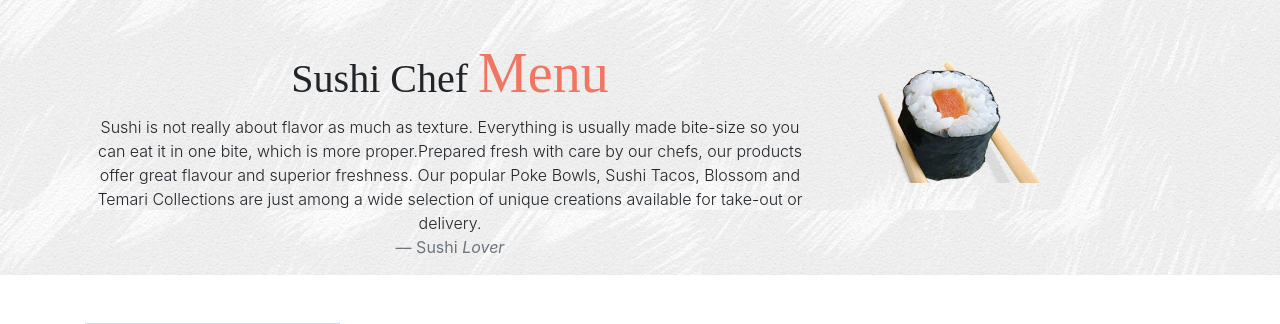
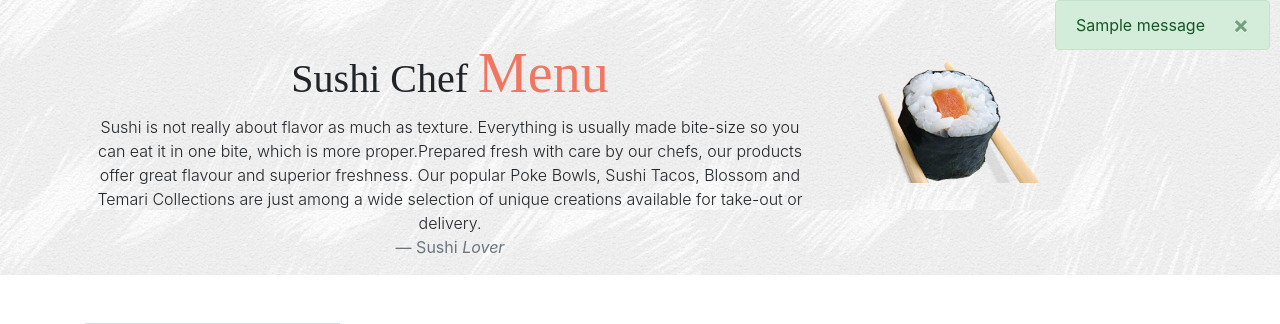
Before and after one commit to avishkakavindu/Sushi-Chef, a Django app: page /menu in a window 1280 px wide. Shown: the part 112-436 px from the top of the page. Run offline with Django 3.2, Linux system fonts and the light colour scheme; tables that the repository leaves empty hold one stand-in row (values such as "Sample post"); grey boxes marked "Sample" are stand-in pictures; one stand-in notice (Sample message) is shown; some libraries are stand-ins or nearby versions.

Commit message:
User registration alert messages done

```diff
--- a/SushiChef/settings.py
+++ b/SushiChef/settings.py
@@ -37,6 +37,7 @@ INSTALLED_APPS = [
     'django.contrib.sessions',
     'django.contrib.messages',
     'django.contrib.staticfiles',
+    'widget_tweaks',
     'store',
 ]
 
--- a/static/css/styles.css
+++ b/static/css/styles.css
@@ -618,3 +618,10 @@ button.btn.btn-secondary:hover {
     background-color: #f17661;
     color: #fff;
  }
+
+ /* -- Alerts -- */
+
+ .alert {
+    position: absolute;
+    right: 10px;
+ }
--- a/store/context_processors.py
+++ b/store/context_processors.py
@@ -1,5 +1,7 @@
 from django.contrib.auth.forms import UserCreationForm, AuthenticationForm
+from django.contrib import messages
 from .forms import CreateUserForm
+
 
 # Registration form
 def include_registration_form(request):
@@ -9,7 +11,11 @@ def include_registration_form(request):
         form = CreateUserForm(request.POST)
         if form.is_valid():
             form.save()
+            user = form.cleaned_data.get('username')
+            messages.success(request, 'Account was created for {}. Now you can sign in.'.format(user))
 
+        else:
+            messages.error(request, "Something went wrong. Account not created!")
     context = {
         'registration_form': form,
     }
--- a/store/forms.py
+++ b/store/forms.py
@@ -5,6 +5,10 @@ from django import forms
 
 
 class CreateUserForm(UserCreationForm):
+    first_name = forms.CharField(required=True)
+    last_name = forms.CharField(required=True)
+    email = forms.EmailField(required=True)
+
     class Meta:
         model = User
-        fields = ['username', 'first_name', 'last_name', 'email', 'password1','password2']
+        fields = ['username', 'first_name', 'last_name', 'email', 'password1', 'password2']
--- a/store/models.py
+++ b/store/models.py
@@ -1,6 +1,10 @@
 from django.db import models
 from django.db.models import Avg, F
 from django.contrib.auth.models import User
+
+
+from django.contrib.auth.models import User
+User._meta.get_field('email')._unique = True
 
 
 class Customer(models.Model):
--- a/store/templates/store/main.html
+++ b/store/templates/store/main.html
@@ -21,7 +21,7 @@
 
   </head>
   <body>
-
+    {% load widget_tweaks %}
     <script>
       function getCookie(name) {
         // Get key=value pairs from spilitting cookie
@@ -83,7 +83,7 @@
     <!-- END - top nav social-media -->
     </header>
 
-  <!-- Sticky Main nav -->
+    <!-- Sticky Main nav -->
     <nav class="navbar sticky-top navbar-expand-lg navbar-light bg-white">
       <div class="container">
         <div class="navbar-brand" href="#" id="site-logo">
@@ -133,6 +133,29 @@
       </div>
     </nav>
   <!-- END - Sticky Main nav -->
+
+    <!-- Alerts -->
+    {% if messages %}
+      {% for message in messages %}
+        {% if message.level == DEFAULT_MESSAGE_LEVELS.SUCCESS %}
+          <div class="alert alert-success alert-dismissible fade show" role="alert">
+            {{ message }}
+            <button type="button" class="close" data-dismiss="alert" aria-label="Close">
+              <span aria-hidden="true">&times;</span>
+            </button>
+          </div>
+        {% endif %}
+        {% if message.level == DEFAULT_MESSAGE_LEVELS.ERROR %}
+          <div class="alert alert-danger alert-dismissible fade show" role="alert">
+            {{ message }}
+            <button type="button" class="close" data-dismiss="alert" aria-label="Close">
+              <span aria-hidden="true">&times;</span>
+            </button>
+          </div>
+        {% endif %}
+      {% endfor %}
+    {% endif %}
+    <!-- END Alerts -->
 
   <!--Modal: Login / Register Form-->
     <div class="modal fade" id="modalLRForm" tabindex="-1" role="dialog" aria-labelledby="myModalLabel" aria-hidden="true">
@@ -188,9 +211,15 @@
                   <form action="" method="post">
                     {% csrf_token %}
                       {% for field in registration_form %}
-                        {{ field.label }}
-                        {{ field }}
+                        <div class="md-form form-sm mb-2">
+
+                          {{ field.label }}
+                          {% render_field field class="form-control form-control-sm validate" %}
+                          {{ field.errors }}
+                        </div>
+
                       {% endfor %}
+
 
 <!--                    <div class="md-form form-sm mb-2">-->
 <!--                      <i class="fa fa-envelope prefix"></i>-->
@@ -207,10 +236,10 @@
 <!--                      <label data-error="wrong" data-success="right" for="modalLRInput14">Repeat password</label>-->
 <!--                      <input type="password" id="modalLRInput14" class="form-control form-control-sm validate">-->
 <!--                    </div>-->
-<!--                    <div class="text-right form-sm mt-2">-->
-<!--                      <button type="submit" class="btn btn-outline-success">Sign up <i class="fa fa-sign-in ml-1"></i></button>-->
-<!--                      <button type="button" class="btn btn-outline-warning waves-effect ml-auto" data-dismiss="modal">Close</button>-->
-<!--                    </div>-->
+                    <div class="text-right form-sm mt-2">
+                      <button type="submit" class="btn btn-outline-success">Sign up <i class="fa fa-sign-in ml-1"></i></button>
+                      <button type="button" class="btn btn-outline-warning waves-effect ml-auto" data-dismiss="modal">Close</button>
+                    </div>
                   </form>
                 </div>
 
```
